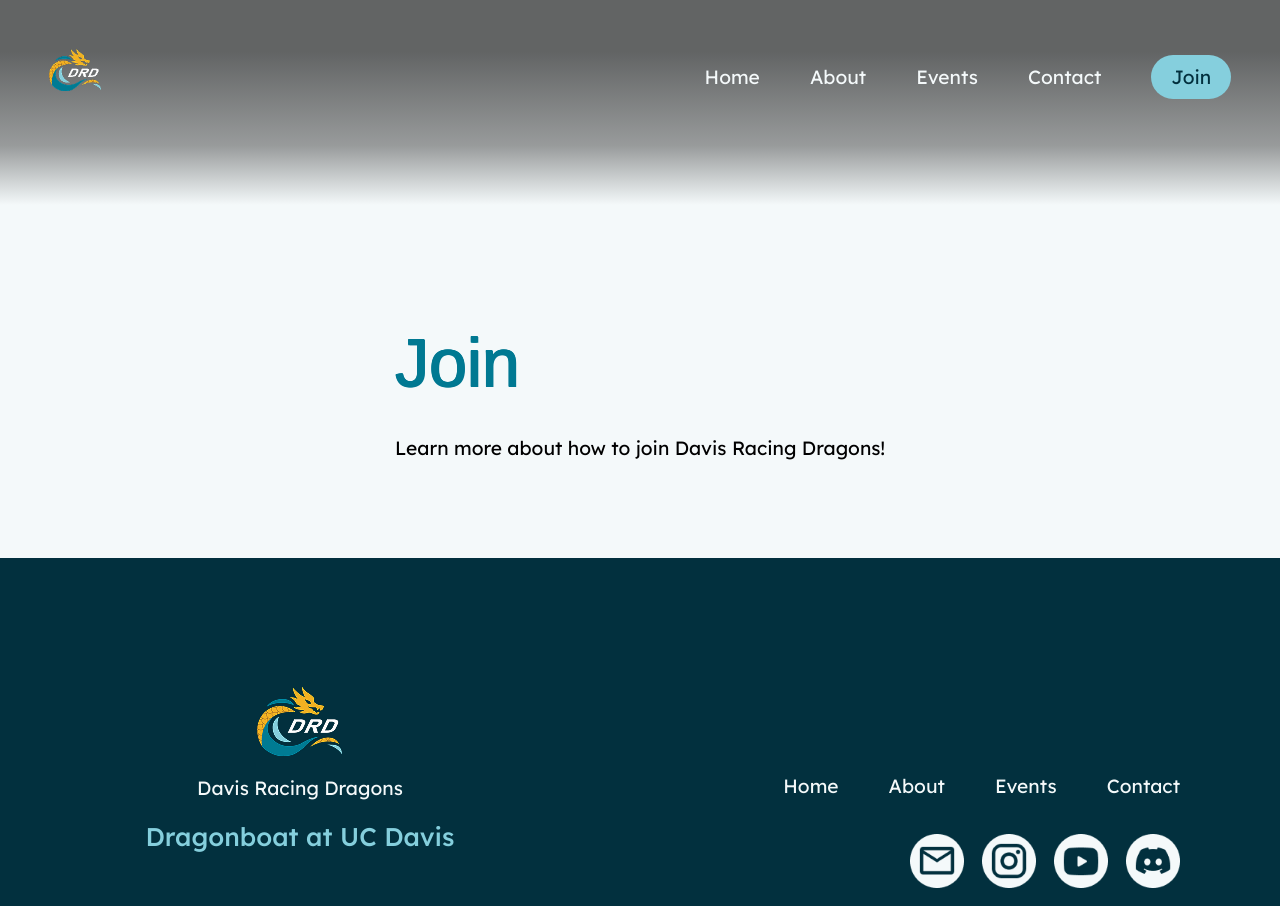
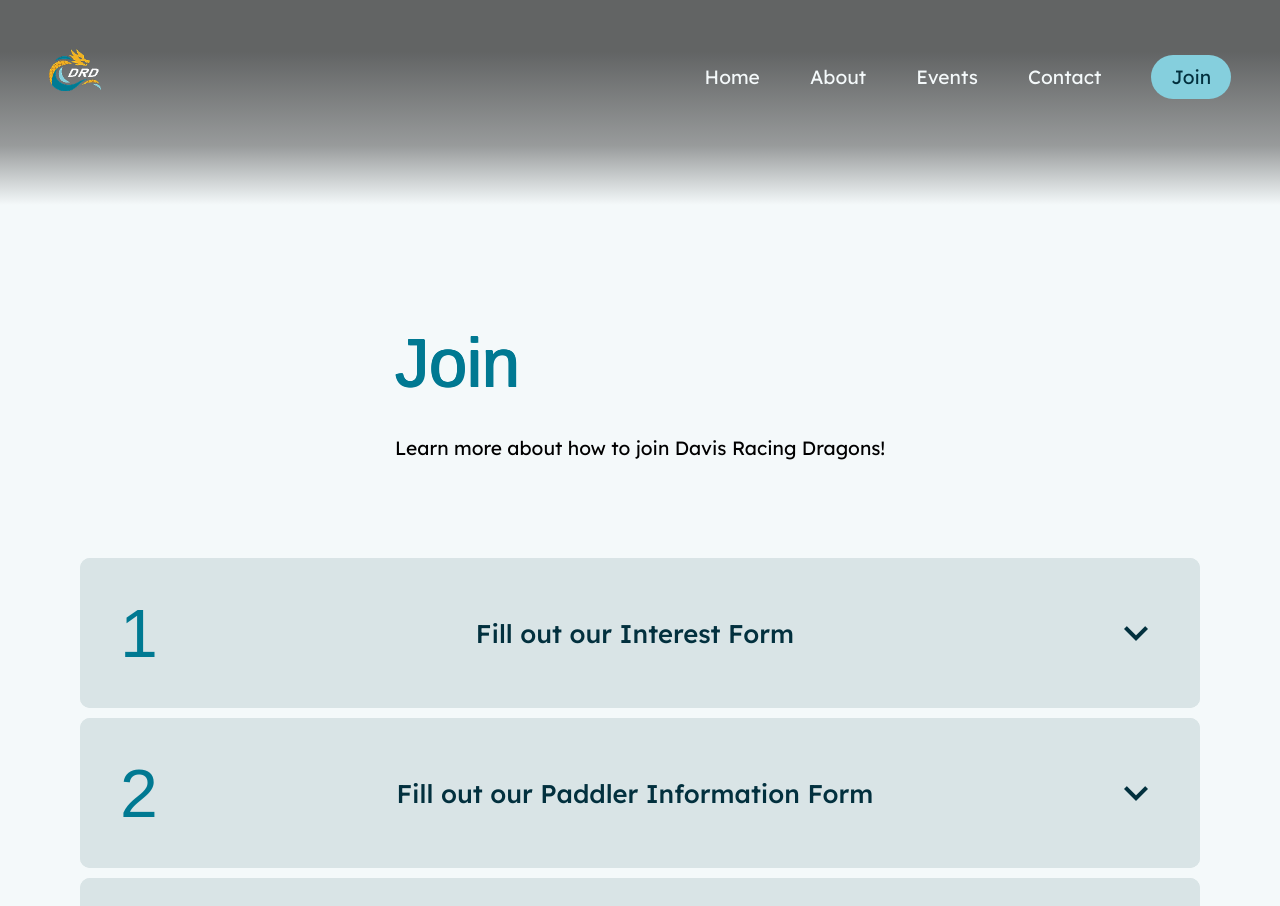
Before and after one commit to alngo1/DRD, a React (Vite) app: page /join in a window 1280 px wide. Shown: the top 906 px of the page. Built offline with nearby package versions, Linux system fonts and the light colour scheme; a web font is replaced by a local one.

Commit message:
added some join page

```diff
--- a/src/components/dropdown/Dropdown.jsx
+++ b/src/components/dropdown/Dropdown.jsx
@@ -7,6 +7,7 @@ export default function Dropdown(props){
     return(
         <div className="q-and-a-container">
             <button onClick={props.onClick} className={questionClasses}>
+                {props.displayNumber && <h2 className="dropdown-number heading-font">{props.id}</h2>}
                 <p className="body-text-one-font question">{props.question}</p>
                 <span className={arrowClasses}>keyboard_arrow_down</span>
             </button>
--- a/src/components/dropdown/dropdown.css
+++ b/src/components/dropdown/dropdown.css
@@ -1,7 +1,12 @@
 .q-and-a-container{
     background-color: rgba(217, 228, 230, 1);
     border-radius: 10px;
-    width: 600px;
+    width: 100%;
+}
+
+.dropdown-number{
+    margin: 0;
+    color: #007992;
 }
 
 .question-container{
--- a/src/pages/home/Home.jsx
+++ b/src/pages/home/Home.jsx
@@ -92,6 +92,5 @@ TODO: Create Contact Page
 - github pages won't allow for databases so must use external form api
   - mail chimp comes to mind
   - SMTP gmail API?
-TODO: Create Join Page
-NODO: Create Store Page
+TODO: style Join Page
 */
--- a/src/pages/home/home.css
+++ b/src/pages/home/home.css
@@ -1,3 +1,9 @@
+main {
+    display: flex;
+    flex-direction: column;
+    justify-content: space-between;
+}
+
 .home-team-photo {
     background-image: url("../../assets/home/team.png");
     height: 100%;
@@ -9,15 +15,6 @@
     background-color: rgba(2, 48, 62, 1);
     z-index: -1;
 }
-
-
-main {
-    display: flex;
-    flex-direction: column;
-    justify-content: space-between;
-}
-
-
 
 /* DRD Hero */
 header {
--- a/src/pages/join/Join.jsx
+++ b/src/pages/join/Join.jsx
@@ -2,11 +2,41 @@ import './join.css'
 import LinkSection from "../../components/link-section/LinkSection.jsx"
 import Navbar from "../../components/navbar/Navbar.jsx"
 import HeaderSection from "../../components/header-section/HeaderSection.jsx"
+import Dropdown from "../../components/dropdown/Dropdown.jsx"
+
+import { useState } from 'react'
 
 import { Link } from 'react-router'
 
+import joindata from './joindata.jsx'
 
 export default function Join(){
+
+    const[dropdowns, setDropdowns] = useState(joindata);
+
+
+    function handleDropdownClick(id){
+        setDropdowns(prevDropdowns => {
+            return prevDropdowns.map(dropdown => {
+                return dropdown.id === id ? {...dropdown, expanded: !dropdown.expanded} : dropdown
+            })
+        })
+    }
+
+    let faqs = dropdowns.map(obj => {
+        return (
+            <Dropdown
+                key={obj.id}
+                id={obj.id}
+                question={obj.question}
+                answer={obj.answer}
+                isExpanded={obj.expanded}
+                displayNumber={true}
+                onClick={() => handleDropdownClick(obj.id)}
+            />
+        )
+    })
+
     return (
         <>
             <Navbar/>
@@ -15,6 +45,9 @@ export default function Join(){
                 headingStyle="heading-font"
                 paragraph="Learn more about how to join Davis Racing Dragons!"
             />
+            <div className="join-faqs-container">
+                {faqs}
+            </div>
             <LinkSection/>
         </>
     )
--- a/src/pages/join/join.css
+++ b/src/pages/join/join.css
@@ -0,0 +1,6 @@
+.join-faqs-container{
+    display: flex;
+    flex-direction: column;
+    gap: 10px;
+    padding: 0 5rem;
+}
--- /dev/null
+++ b/src/pages/join/joindata.jsx
@@ -0,0 +1,58 @@
+export default [
+    {
+        id: 1,
+        question: "Fill out our Interest Form",
+        answer: (
+                    <div className="answer">
+                        <p className="body-text-two-font">Fill out our interest form</p>
+                        <p>this helps us get to know you a little better before you join</p>
+                        <ul>
+                            <li>interest form link</li>
+                        </ul>
+                    </div>
+                ),
+        expanded: false
+    },
+    {
+        id: 2,
+        question: "Fill out our Paddler Information Form",
+        answer: (
+                    <div className="answer">
+                        <p className="body-text-two-font">Fill out our paddler information form</p>
+                        <p>this helps us plan carpool, equipment, and contact information</p>
+                        <ul>
+                            <li>paddler info form link</li>
+                        </ul>
+                    </div>
+                ),
+        expanded: false
+    },
+    {
+        id: 3,
+        question: "California Dragonboat Association Registration",
+        answer: (
+                    <div className="answer">
+                        <ul>
+                            <li className="body-text-two-font">what is CDBA</li>
+                            <li>follow this document to sign up</li>
+                            <li>if you are already signed up under another team, message ---</li>
+                            <li>CDBA link</li>
+                        </ul>
+                    </div>
+                ),
+        expanded: false
+    },
+    {
+        id: 4,
+        question: "Wait for Discord and TeamSnap invite links",
+        answer: (
+                    <div className="answer">
+                        <ul>
+                            <li>Discord: where we frequently post all our important and most up to date information here regarding practices, socials, and more!</li>
+                            <li>TeamSnap: an app we use to coordinate practice every weekend</li>
+                        </ul>
+                    </div>
+                ),
+        expanded: false
+    }
+]
```
